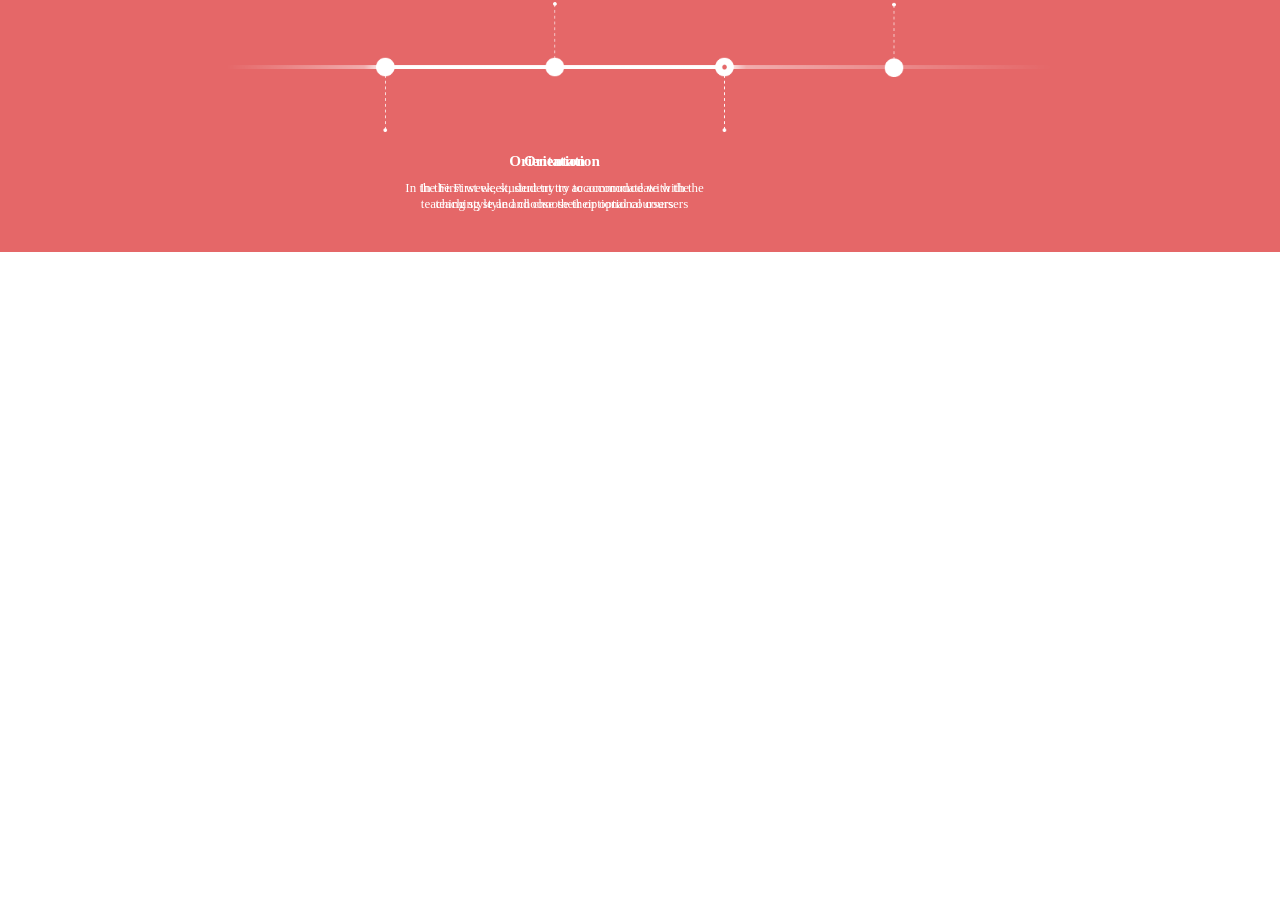
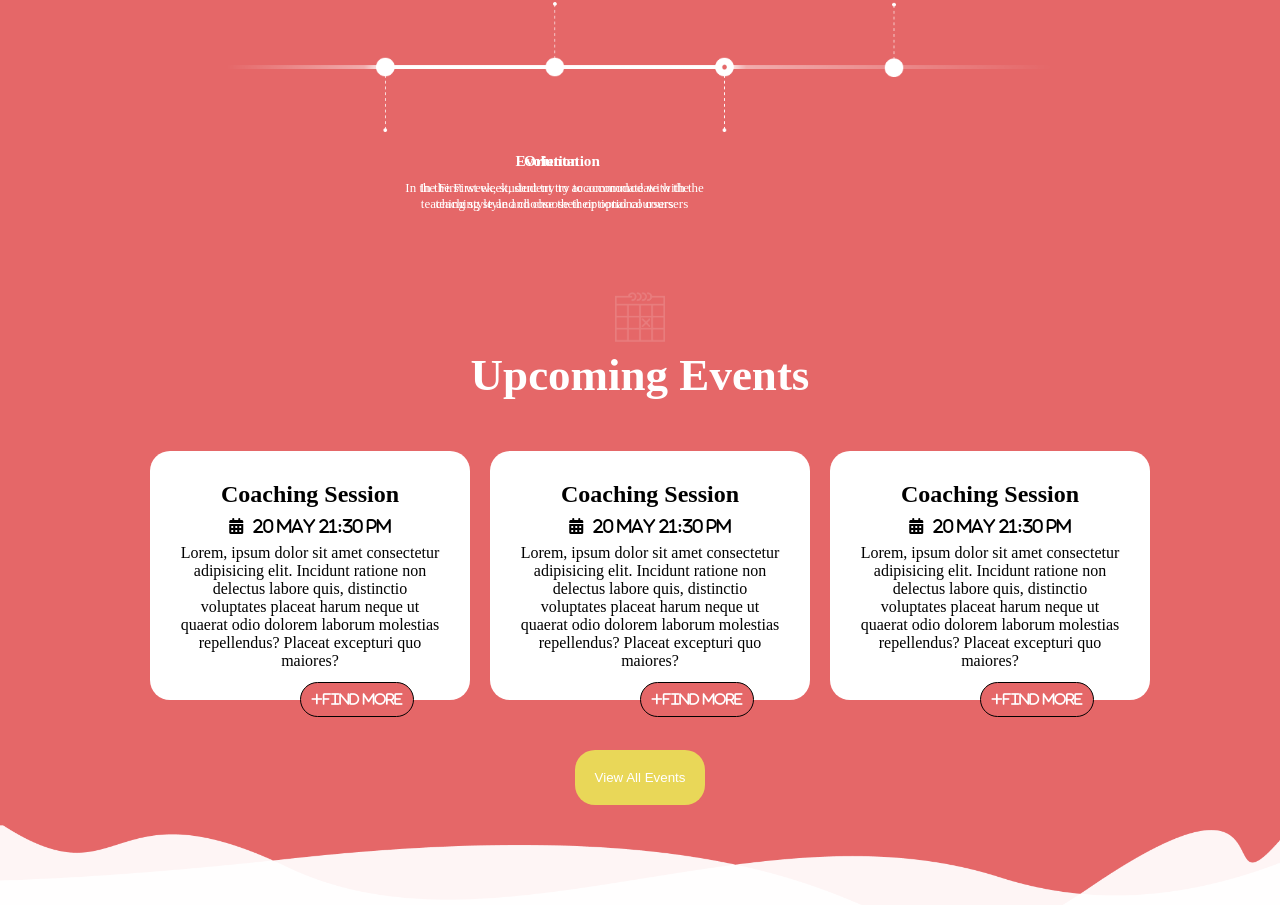
Before and after one commit to GiuseppeSU/proj-html-vuejs, a Vue app: page / in a window 1280 px wide. Shown: the part 2042-2947 px from the top of the page. Before the commit the page ends 2294 px from the top, so only its background shows below. Built offline with nearby package versions, Linux system fonts and the light colour scheme.

Commit message:
Fine quinta section

```diff
--- a/src/components/MyMain.vue
+++ b/src/components/MyMain.vue
@@ -35,13 +35,61 @@ export default {
             </div>
 
             <div class="minitext4">
-                <h3>Orientation</h3>
+                <h3>Evolution</h3>
                 <p>In the First week, student try to accommodate with the teaching style and choose their optional coursers
                 </p>
             </div>
         </div>
     </section>
     <!-- FINE QUARTA SECTION -->
+    <!-- QUINTA SECTION -->
+    <section>
+        <div class="eventi-container">
+            <div class="box-eventi">
+                <img class="clock" src="../../public/upcoming-events-calendar-icon.png" alt="">
+                <h1>Upcoming Events</h1>
+            </div>
+            <div class="card-container">
+                <div class="card">
+                    <h1>Coaching Session</h1>
+                    <i class="fa-solid fa-calendar-days"><span>20 May 21:30 PM</span></i>
+                    <p>Lorem, ipsum dolor sit amet consectetur adipisicing elit. Incidunt ratione non delectus labore quis,
+                        distinctio voluptates placeat harum neque ut quaerat odio dolorem laborum molestias repellendus?
+                        Placeat
+                        excepturi quo maiores?</p>
+                    <button><i class="fa-solid fa-plus">Find More</i></button>
+
+                </div>
+                <div class="card">
+                    <h1>Coaching Session</h1>
+                    <i class="fa-solid fa-calendar-days"><span>20 May 21:30 PM</span></i>
+                    <p>Lorem, ipsum dolor sit amet consectetur adipisicing elit. Incidunt ratione non delectus labore quis,
+                        distinctio voluptates placeat harum neque ut quaerat odio dolorem laborum molestias repellendus?
+                        Placeat
+                        excepturi quo maiores?</p>
+                    <button><i class="fa-solid fa-plus">Find More</i></button>
+
+                </div>
+                <div class="card">
+                    <h1>Coaching Session</h1>
+                    <i class="fa-solid fa-calendar-days"><span>20 May 21:30 PM</span></i>
+                    <p>Lorem, ipsum dolor sit amet consectetur adipisicing elit. Incidunt ratione non delectus labore quis,
+                        distinctio voluptates placeat harum neque ut quaerat odio dolorem laborum molestias repellendus?
+                        Placeat
+                        excepturi quo maiores?</p>
+                    <button><i class="fa-solid fa-plus">Find More</i></button>
+                </div>
+            </div>
+            <div class="btn">
+                <button>View All Events</button>
+            </div>
+
+            <div class="wave-container">
+                <img class="wave" src="../../public/Wave-1.png" alt="">
+            </div>
+        </div>
+    </section>
+    <!--FINE QUINTA SECTION -->
 </template>
 
 
@@ -165,4 +213,83 @@ export default {
     margin-top: 10px;
 
 }
+
+.eventi-container {
+    background-color: rgb(229, 103, 104);
+    padding-top: 40px;
+
+
+
+}
+
+.card-container {
+    display: flex;
+    justify-content: center;
+
+}
+
+.box-eventi {
+    text-align: center;
+    color: white;
+    font-size: 30px;
+
+}
+
+.card {
+    margin-top: 50px;
+    padding: 30px;
+    width: 25%;
+    text-align: center;
+    background-color: white;
+    border-radius: 20px;
+    position: relative;
+    margin-left: 20px;
+}
+
+.card i {
+    margin: 10px;
+}
+
+.card span {
+    margin-left: 10px;
+}
+
+.card button {
+    border-radius: 20px;
+    border: 1px solid black;
+    color: white;
+    background-color: rgb(229, 103, 104);
+    margin: 10px 0px;
+    position: absolute;
+    bottom: -27px;
+    left: 150px;
+
+}
+
+.btn {
+    display: flex;
+    justify-content: center;
+    margin: 50px;
+    margin-bottom: 50px;
+}
+
+.btn button {
+    border: none;
+    border-radius: 20px;
+    padding: 20px;
+    color: white;
+    background-color: variables.$bgcolor-yellow ;
+
+}
+
+.wave-container {
+    position: relative;
+    padding-top: 50px;
+}
+
+.wave {
+    width: 100%;
+    position: absolute;
+    bottom: 0px;
+}
 </style>
--- a/src/styles/general.scss
+++ b/src/styles/general.scss
@@ -6,3 +6,8 @@
     box-sizing: border-box;
     margin: 0px;
 }
+
+body {
+    max-width: 1650px;
+    margin: auto;
+}
```
